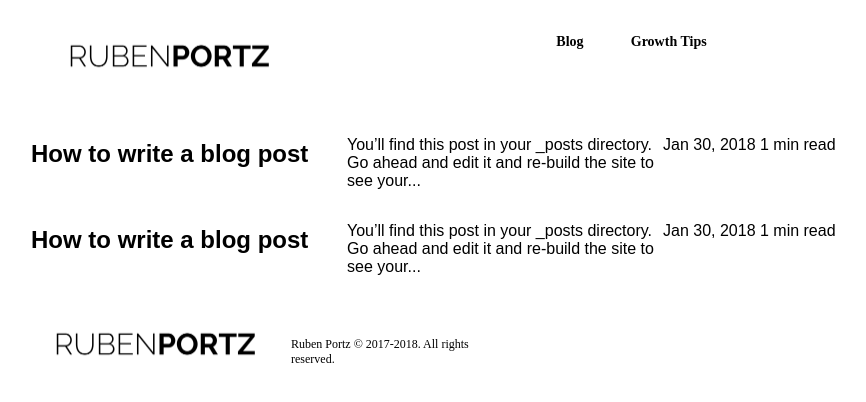
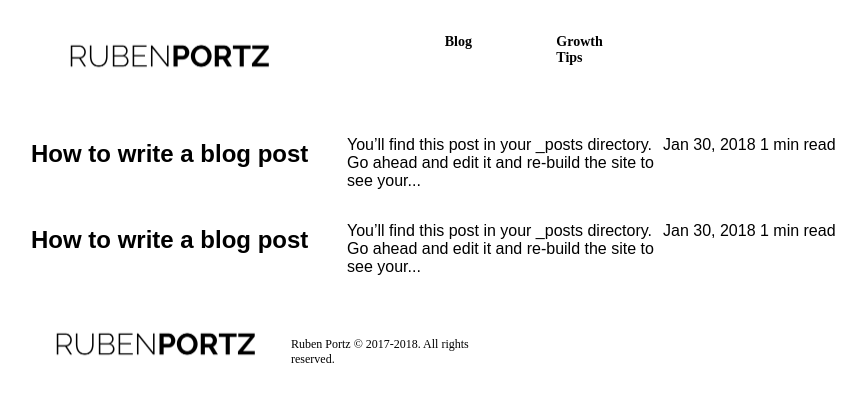
Before and after one commit to rubenportz/Ruben-Portz, a Jekyll site: the page built from index.html, in a window 1280 px wide. Shown: the top 402 px of the page, without its empty margins (135-1001 px from the left). Built offline with Jekyll 4.4.1, drawn with Linux system fonts in a browser that asks for light colours.

Commit message:
Update header.html

```diff
--- a/_includes/header.html
+++ b/_includes/header.html
@@ -20,7 +20,7 @@
   color: #d9480f;
 }.wrapper-head {
   display: grid;
-  grid-template-columns: repeat(10, 1fr);
+  grid-template-columns: repeat(7, 1fr);
   grid-gap: 10px;
   grid-auto-rows: minmax(100px, auto);
 }
@@ -29,15 +29,15 @@
   grid-row: 1;
 }
 .blog-menu {
-  grid-column: 5/5;
+  grid-column: 3/3;
   grid-row: 1;
 }
 .growth-tips-menu {
-  grid-column: 6/8;
+  grid-column: 4/4;
   grid-row: 1;
 }
 .contact-menu {
-  grid-column: 9/10;
+  grid-column: 5/7;
   grid-row: 1;
 }
 
```
